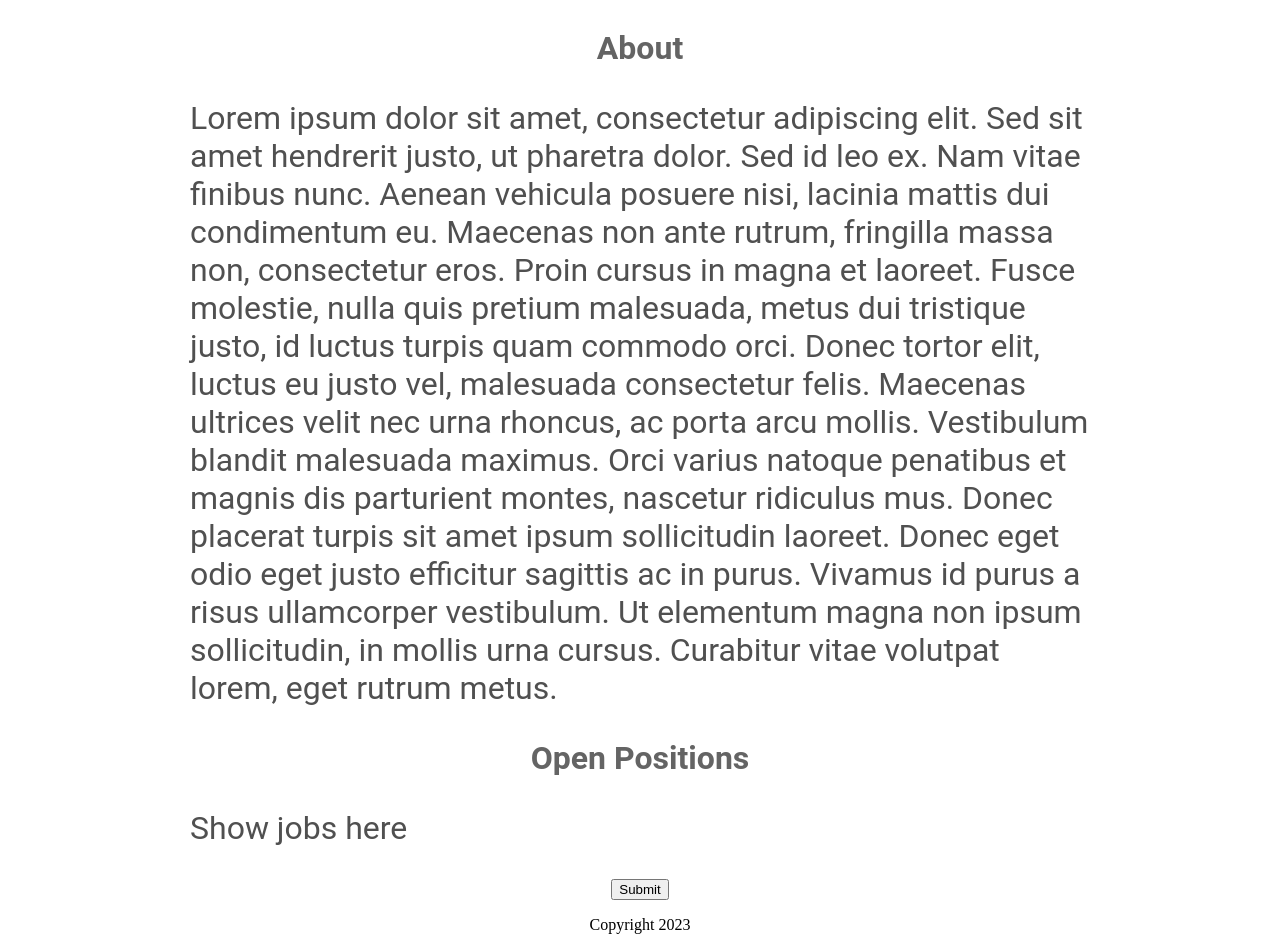
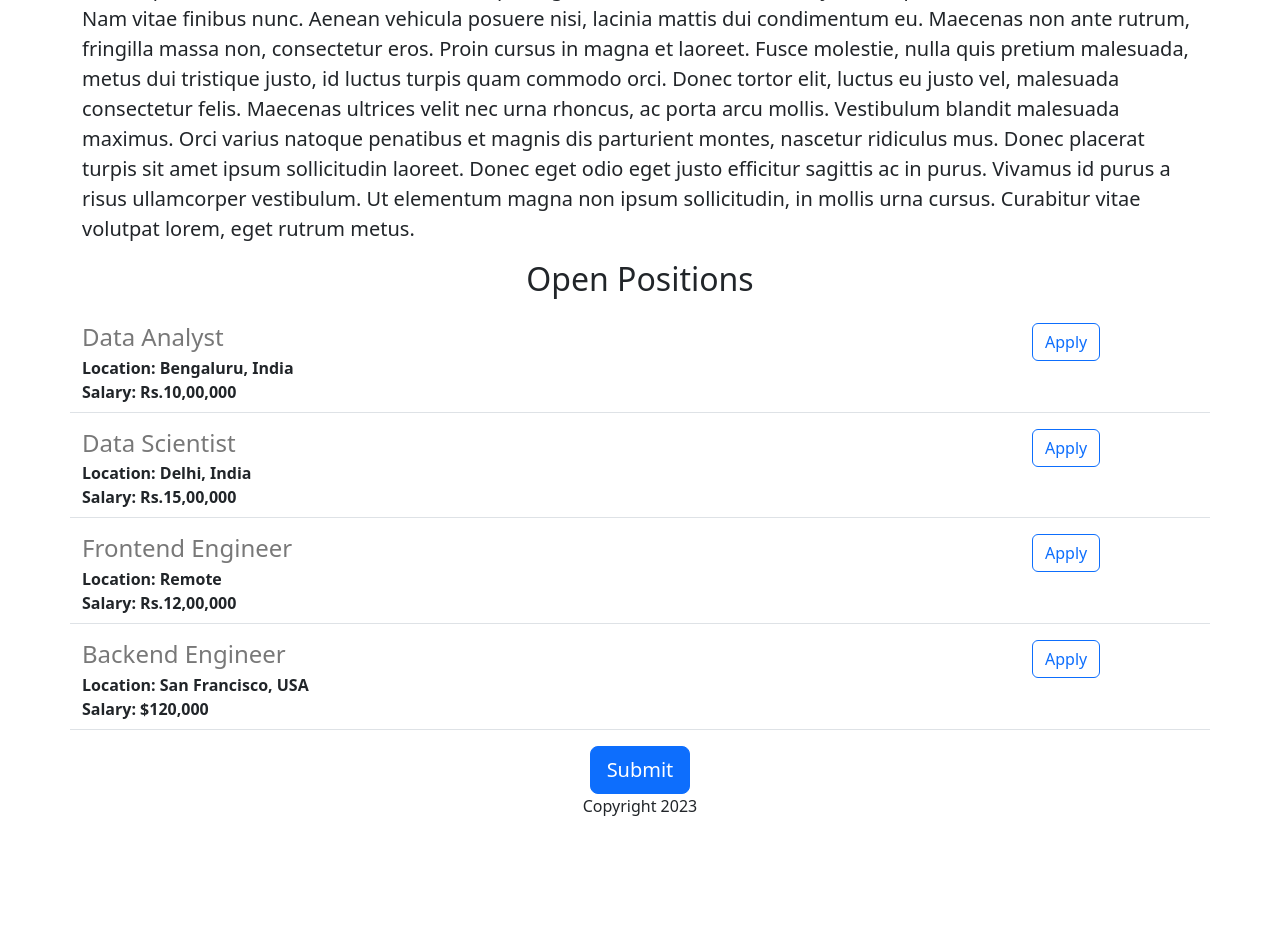
Before and after one commit to Lakshminarayanan-R/web-dev-python-flask, a Flask app: page / in a window 1280 px wide. Shown: the part 552-1502 px from the top of the page. After the commit the page ends 1368 px from the top, so only its background shows below. Run offline with Flask 3, Linux system fonts and the light colour scheme.

Commit message:
added dynamic data

```diff
--- a/app.py
+++ b/app.py
@@ -1,10 +1,42 @@
-from flask import Flask,render_template
+from flask import Flask,render_template,jsonify
 
 app = Flask(__name__)
 
+JOBS = [
+  {
+    'id':1,
+    'title':'Data Analyst',
+    'location':'Bengaluru, India',
+    'salary':'Rs.10,00,000'
+  },
+  {
+    'id':2,
+    'title':'Data Scientist',
+    'location':'Delhi, India',
+    'salary':'Rs.15,00,000'
+  },
+  {
+    'id':3,
+    'title':'Frontend Engineer',
+    'location':'Remote',
+    'salary':'Rs.12,00,000'
+  },
+  {
+    'id':4,
+    'title':'Backend Engineer',
+    'location':'San Francisco, USA',
+    'salary':'$120,000'
+  }
+]
 @app.route('/')
 def hello_world():
-    return render_template('home.html')
+    return render_template('home.html',
+                          jobs = JOBS)
+
+@app.route('/api/jobs')
+def list_jobs():
+  return jsonify(JOBS)
+
 print(__name__)
 if __name__ == "__main__":
   app.run(host = '0.0.0.0', debug=True)
--- a/templates/home.html
+++ b/templates/home.html
@@ -3,54 +3,33 @@
   <head>
     <title>Career Website</title>
     <link rel="shortcut icon" type="image/png" href="favicon.png">
+    <meta charset="utf-8">
+    <meta name="viewport" content="width=device-width, initial-scale=1">
+     <link href="https://cdn.jsdelivr.net/npm/bootstrap@5.3.2/dist/css/bootstrap.min.css" rel="stylesheet" integrity="sha384-T3c6CoIi6uLrA9TneNEoa7RxnatzjcDSCmG1MXxSR1GAsXEV/Dwwykc2MPK8M2HN" crossorigin="anonymous">
     <style>
-      h1 {
-        font-size: 40px;
-        font-family: Roboto;
-        font: weight normal;
-        color:rgb(100,100,100);
-        text-align: center
-      }
-
       #banner {
+        height: 400px;
         width:100%;
-        height:450px;
-        object-fit:cover
-      }
-
-      h2 {
-        font-size: 32px;
-        font-family: Roboto;
-        font: weight normal;
-        color:rgb(100,100,100);
-        text-align: center
-      }
-
-      .bodytext {
-        font-size: 32px;
-        font-family: Roboto;
-        font: weight normal;
-        color:rgb(80,80,80);
-      }
-
-      #container {
-        max-width:900px;
-        margin: 0 auto 0 auto;
+        object-fit: cover;
       }
     </style>
   </head>
   <body>
-    <div id='container'>
-    <h1>Careers Website</h1>
-    <img id="banner" src="https://web-dev-python-flask--lakshminaraya87.repl.co/static/banner.jpg">
+    <div class = "container">
+    <h1 class = "text-center mt-2 mb-4">Careers Website</h1>
+    <img class="img-fluid" id = "banner" src="https://web-dev-python-flask--lakshminaraya87.repl.co/static/banner.jpg">
     <h2>About</h2>
-    <p class='bodytext'>
+    <p class = "lead">
       Lorem ipsum dolor sit amet, consectetur adipiscing elit. Sed sit amet hendrerit justo, ut pharetra dolor. Sed id leo ex. Nam vitae finibus nunc. Aenean vehicula posuere nisi, lacinia mattis dui condimentum eu. Maecenas non ante rutrum, fringilla massa non, consectetur eros. Proin cursus in magna et laoreet. Fusce molestie, nulla quis pretium malesuada, metus dui tristique justo, id luctus turpis quam commodo orci. Donec tortor elit, luctus eu justo vel, malesuada consectetur felis. Maecenas ultrices velit nec urna rhoncus, ac porta arcu mollis. Vestibulum blandit malesuada maximus. Orci varius natoque penatibus et magnis dis parturient montes, nascetur ridiculus mus. Donec placerat turpis sit amet ipsum sollicitudin laoreet. Donec eget odio eget justo efficitur sagittis ac in purus. Vivamus id purus a risus ullamcorper vestibulum. Ut elementum magna non ipsum sollicitudin, in mollis urna cursus. Curabitur vitae volutpat lorem, eget rutrum metus.
     </p>
-    <h2>Open Positions</h2>
-    <p class='bodytext'>Show jobs here</p>
-    <div style='text-align:center'>
-      <button>Submit</button>
+    <h2 class = "text-center mt-2 mb-4">Open Positions</h2>
+    <p>
+      {% for job in jobs %}
+        {%include 'jobitem.html' %}
+      {% endfor %}
+    </p>
+    <div class="text-center">
+      <button class="btn btn-primary btn-lg">Submit</button>
       <p>Copyright 2023</p>
     </div>
     </div>
--- /dev/null
+++ b/templates/jobitem.html
@@ -0,0 +1,14 @@
+<div class="border-bottom row" style="margin-bottom:16px;padding-bottom:8px;">
+  <div class="col-10">
+  <h4 style="color:rgb(120,120,120); margin-bottom:4px;">
+    {{job['title']}}
+  </h4>
+  <div><b>Location: {{job['location']}}</b></div>
+  {% if 'salary' in job %}
+  <div><b>Salary: {{job['salary']}}</b></div>
+  {% endif %}
+  </div>
+  <div class="col-2">
+  <button type="button" class="btn btn-outline-primary">Apply</button>
+  </div>
+</div>
```
